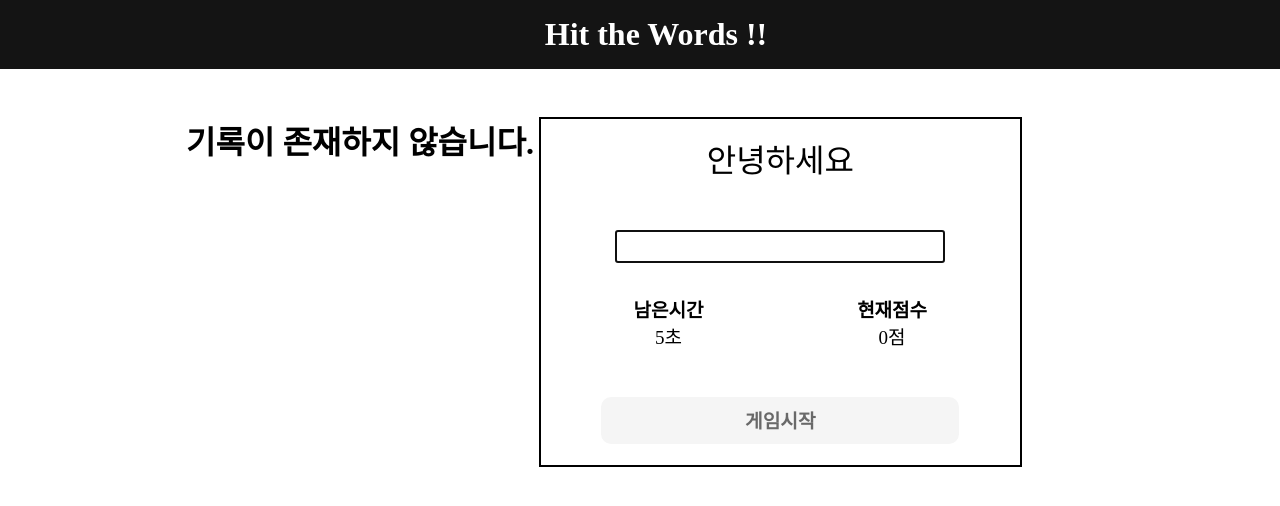
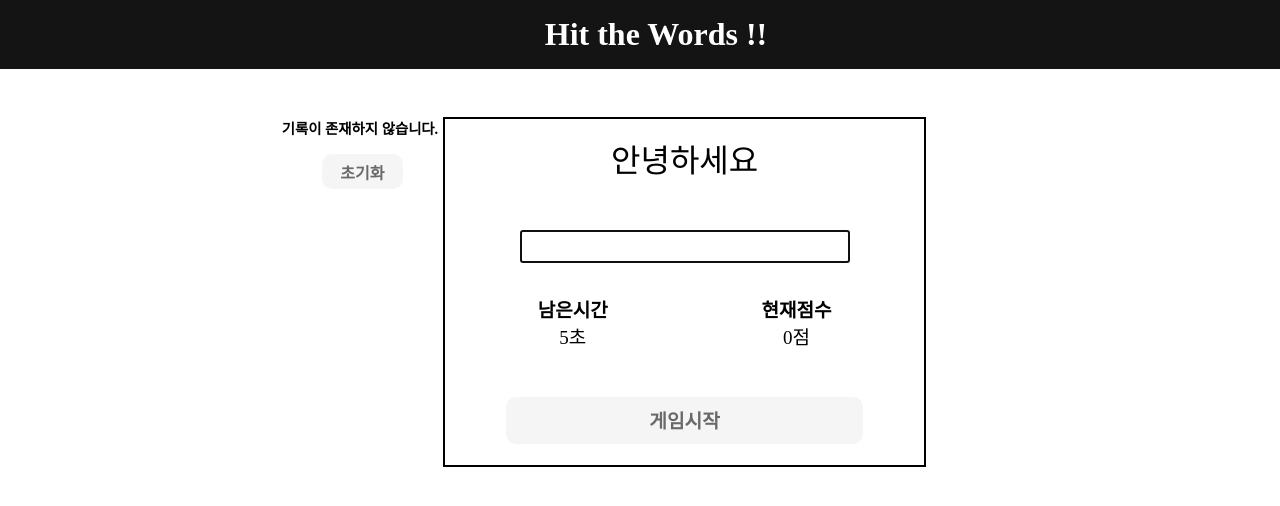
Before and after one commit to daisy0y/hitWords, a plain HTML site: page index.html in a window 1280 px wide. Shown: the top 506 px of the page. Drawn offline with nearby package versions, Linux system fonts and the light colour scheme; no server answers.

Commit message:
add highScore Reset
200907
1. 로컬스토리지 최고점수 삭제 기능 추가

```diff
--- a/index.html
+++ b/index.html
@@ -13,7 +13,12 @@
     <header class="header">Hit the Words !!</header>
 
     <div class="main-content">
-        <div id="rankScore"></div>
+
+        <div class="rankDisplay">
+            <div id="rankScore"></div>
+            <button id="resetRank" type="button">초기화</button>
+        </div>
+
         <div class="container">
 
             <div class="wordDisplay">안녕하세요</div>
--- a/script.js
+++ b/script.js
@@ -1,8 +1,3 @@
-// 게임시작을 누르면 30초간 임의의 문자가 출력된다.
-// 출력된 문자와 동일하게 입력시 점수가 1점 올라간다.
-// 시간이 종료되면 최종기록을 로컬스토리지에 저장해서 점수 오름차순으로 볼수있게
-// 순위 리셋버튼도 만들기
-
 const GAME_TIME = 5;
 let gameTime = GAME_TIME;
 let gameScore = 0;
@@ -18,7 +13,7 @@ const timeDisplay = document.querySelector(".timerDisplay");
 const scoreDisplay = document.querySelector(".scoreDisplay");
 
 const rankDisplay = document.querySelector("#rankScore");
-
+const rankResetVar = document.querySelector("#resetRank");
 
 
 init();
@@ -47,10 +42,16 @@ if(lastScore > highScore){
 function inputHighScore(){
     if(localStorage.getItem("highScore")){
         rankDisplay.innerText=`최고점수 : ${localStorage.getItem('highScore')}점`;
-    }else{
-        rankDisplay.innerText=`기록이 존재하지 않습니다.`
-    }
+        }else{
+            rankDisplay.innerText=`기록이 존재하지 않습니다.`
+        }
 }
+// 로컬스토리지 삭제
+
+rankResetVar.addEventListener("click",()=>{
+    localStorage.clear();
+    rankDisplay.innerText=`기록이 존재하지 않습니다.`}
+)
 
 
 // 타이머기능
--- a/style.css
+++ b/style.css
@@ -27,12 +27,39 @@
     margin: auto;
     padding-right: 4.5rem;
 }
+.rankDisplay{
+    display: flex;
+    flex-direction: column;
+}
 
 #rankScore{
+    text-align: center;
     margin-right: 0.3rem;
     display: flex;
     font-weight: bold;
     font-size: 0.9em;
+}
+
+#resetRank{
+    width: 50%;
+    height: 10%;
+    align-self: center;
+    margin-top: 1rem;
+    margin-right: auto;
+    margin-left: auto;
+    font-size: 1em;
+    border: none;
+    background-color: #F5F5F5;
+    font-weight: bold;
+    color: #696969;
+    border-radius: 10px;
+    outline: none;
+
+}
+
+#resetRank:hover{
+    opacity: 0.5;
+    background-color: #F5F5F5;
 }
     .container{
         width: 40%;
@@ -105,7 +132,7 @@
     }
     .gameStatus:hover{
         opacity: 0.5;
-        background-color: #F5F5F5	;
+        background-color: #F5F5F5;
     }
 
     .playing{
@@ -126,12 +153,3 @@
         background-color: #F5F5F5;
         color: red;
     }
-
-@media screen and (min-width:500px){
-
-#rankScore{
-    display: flex;
-    font-weight: bold;
-    font-size: 2em;
-}
-}
```
